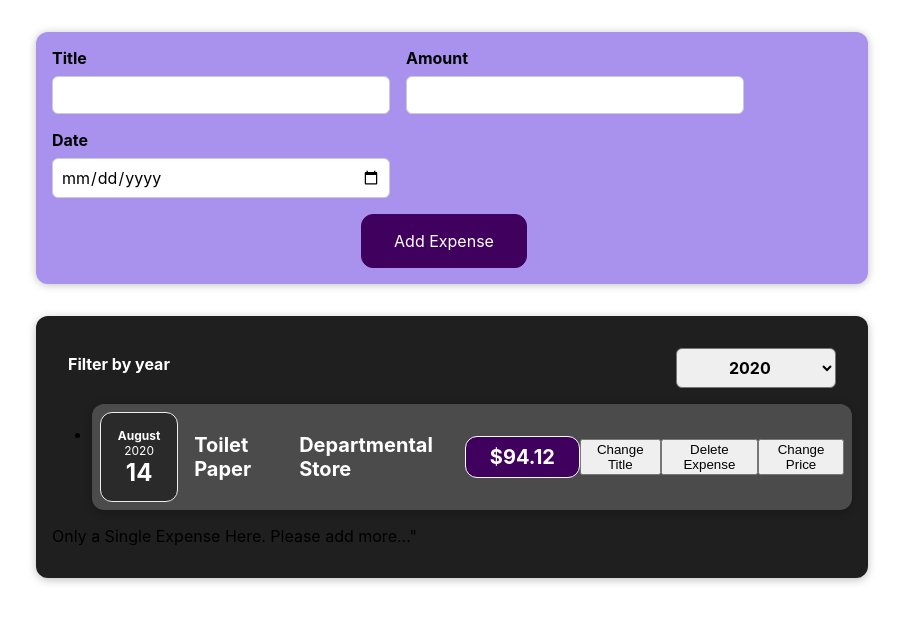
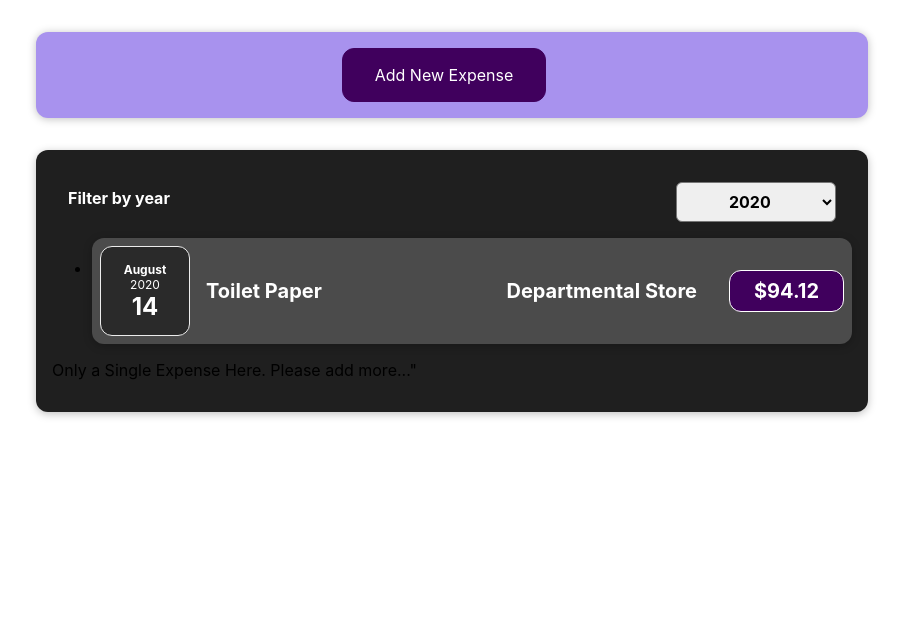
Before and after one commit to VijayarajThangadurai/React-project-1, a React (Create React App) app: page / in a window 1280 px wide. Shown: the top 622 px of the page, without its empty margins (188-1091 px from the left). Built offline with nearby package versions, Linux system fonts and the light colour scheme.

Commit message:
task 13
DIY - Challenges on Conditional Rendering

```diff
--- a/src/components/Expenses/Expenseitem.js
+++ b/src/components/Expenses/Expenseitem.js
@@ -1,33 +1,33 @@
-import React, { useState }from 'react';
+import React from 'react';
 import ExpenseDate from './ExpenseDate';
 import ExpenseDetails  from './ExpenseDetails';
 import Card from '../UI/Card';
 import './Expenseitem.css';
 const ExpenseItem=(props)=>{
-  const [title, setTitle] = useState(props.title);
-  const[amount, setAmount]= useState(props.amount);
-console.log('ExpenseItem evaluated by React');
-  const ClickHandler = ()=>{
-    setTitle("Updated!");
-    console.log(title);
-  };
-  const UpdateExpense = ()=>{
-    setAmount("100");
-    console.log(amount);
-  };
-  const DeleteExpense =()=>{
-    console.log("Deleted!!!..");
-  };
+//   const [title, setTitle] = useState(props.title);
+//   const[amount, setAmount]= useState(props.amount);
+// console.log('ExpenseItem evaluated by React');
+//   const ClickHandler = ()=>{
+//     setTitle("Updated!");
+//     console.log(title);
+//   };
+//   const UpdateExpense = ()=>{
+//     setAmount("100");
+//     console.log(amount);
+//   };
+//   const DeleteExpense =()=>{
+//     console.log("Deleted!!!..");
+//   };
     return (
       <li>
           <Card className="expense-item">
             <ExpenseDate date={props.date}/>
-           <ExpenseDetails title={title}
+           <ExpenseDetails title={props.title}
            location ={props.location}
-           amount={amount}/>
-           <button onClick={ClickHandler}>Change Title</button>
+           amount={props.amount}/>
+           {/* <button onClick={ClickHandler}>Change Title</button>
            <button onClick={DeleteExpense}>Delete Expense</button>
-           <button onClick={UpdateExpense}>Change Price</button>
+           <button onClick={UpdateExpense}>Change Price</button> */}
             </Card>
             </li>
 
--- a/src/components/Expenses/Expenses.js
+++ b/src/components/Expenses/Expenses.js
@@ -5,7 +5,7 @@ import Card from "../UI/Card";
 import './Expenses.css';
 import ExpensesList from './ExpensesList';
 const Expenses = (props) => {
-  console.log(props.item, "IN Expenses");
+  // console.log(props.item, "IN Expenses");
   const [filteredYear, setFilteredYear] = useState('2020');
   const filterChangeHandler = selectedYear => {
     setFilteredYear(selectedYear);
--- a/src/components/NewExpense/ExpenseForm.js
+++ b/src/components/NewExpense/ExpenseForm.js
@@ -64,6 +64,7 @@ return (
         </div>
     </div>
     <div className='new-expense__actions'/>
+    <button type = "button" onClick={props.onCancel}>Cancel</button>
     <button type ="submit">Add Expense</button>
 </form>
 );
--- a/src/components/NewExpense/NewExpense.js
+++ b/src/components/NewExpense/NewExpense.js
@@ -1,20 +1,31 @@
-import React from 'react';
+import React, {useState} from 'react';
 import ExpenseForm from './ExpenseForm';
 import './NewExpense.css';
 const NewExpense =(props)=>{
+ const [isEditing, setIsEditing]= useState(false);
+
 const saveExpenseDataHandler = (enteredExpenseData)=>{
     const expenseData ={
         ...enteredExpenseData,
         id: Math.random().toString()
     };
     props.onAddExpense(expenseData);
+    setIsEditing(false);
+};
+const startEditingHandler = () => {
+    setIsEditing(true);
+};
+const stopEditingHandler =()=>{
+    setIsEditing(false);
 }
 
+    return (
+        <div className='new-expense'>
 
-    return (
-    <div className='new-expense'>
-        <ExpenseForm onSaveExpenseData={saveExpenseDataHandler} />
-    </div>
+           {!isEditing && <button onClick={startEditingHandler}>Add New Expense</button>}
+           { isEditing && <ExpenseForm onSaveExpenseData={saveExpenseDataHandler}
+           onCancel={stopEditingHandler} /> }
+        </div>
     );
 };
 
```
